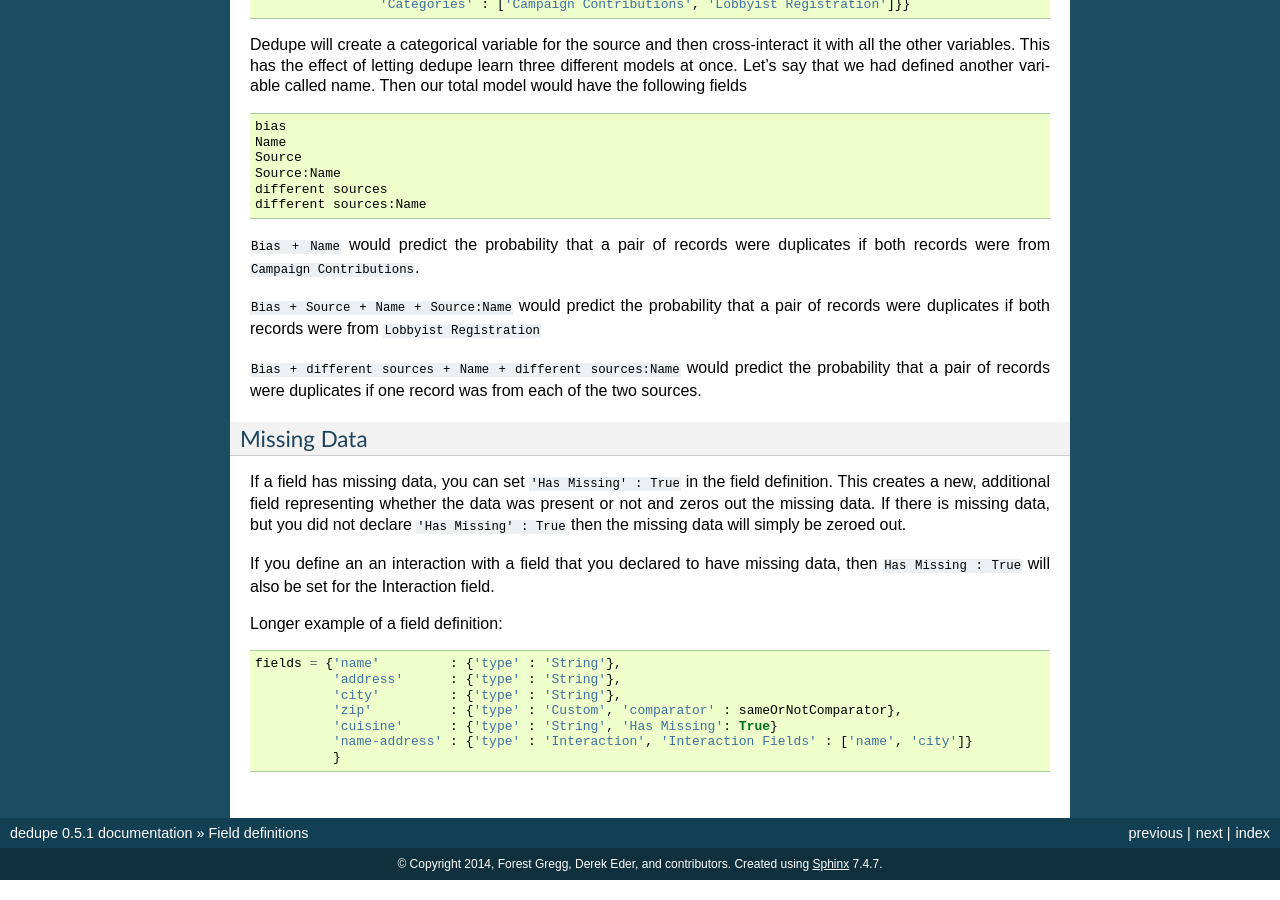
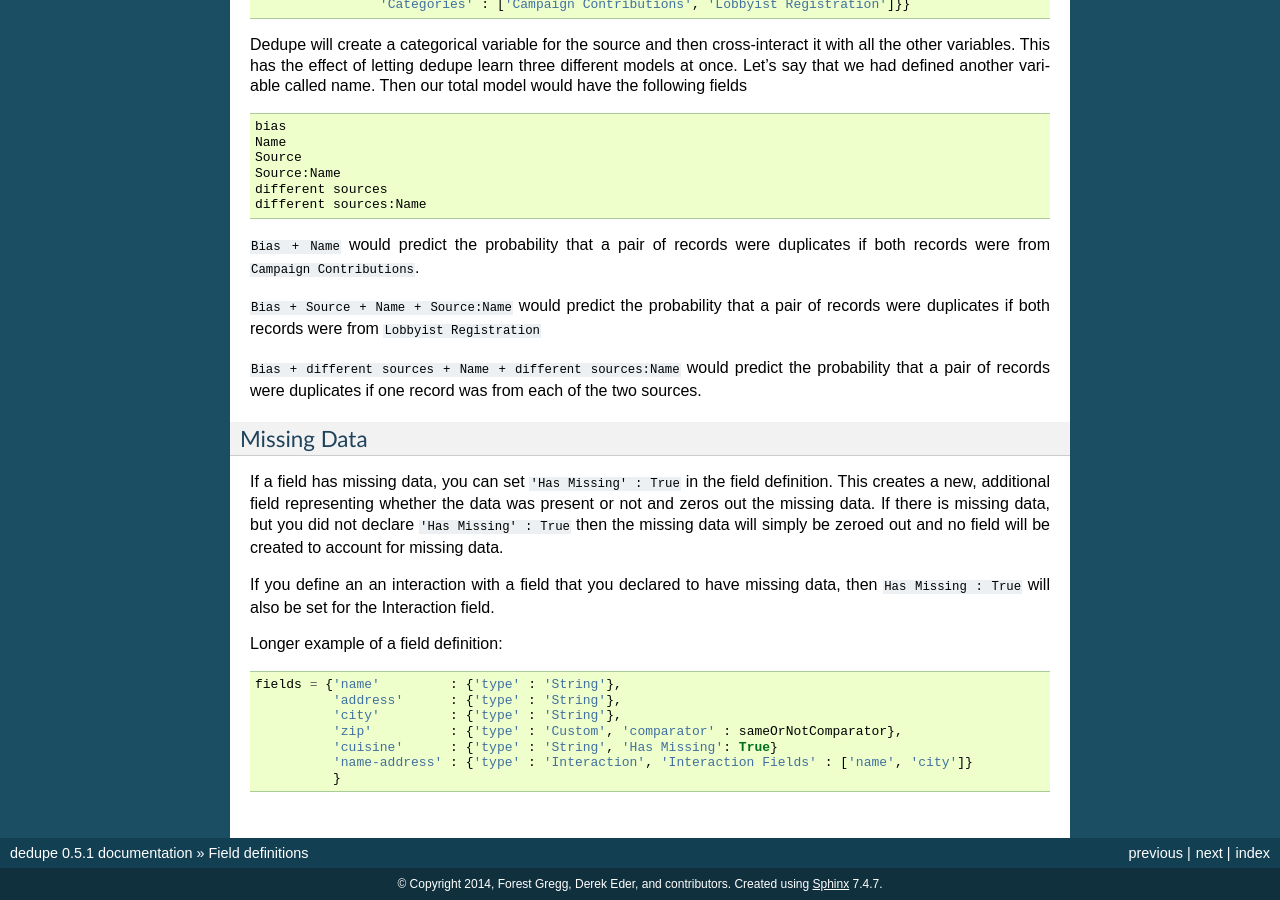
Before and after one commit to dedupeio/dedupe, a Sphinx documentation site: the page built from docs/Field-definition.rst, in a window 1280 px wide and 900 px high, scrolled down 2609 px. Built offline with Sphinx 7.4.7, drawn with Linux system fonts in a browser that asks for light colours.

Commit message:
Clarification on the effect of 'Has Missing'

```diff
--- a/docs/Field-definition.rst
+++ b/docs/Field-definition.rst
@@ -209,11 +209,12 @@ record was from each of the two sources.
 Missing Data
 ~~~~~~~~~~~~
 
-If a field has missing data, you can set ``'Has Missing' : True`` in the
-field definition. This creates a new, additional field representing
-whether the data was present or not and zeros out the missing data. If
-there is missing data, but you did not declare ``'Has Missing' : True``
-then the missing data will simply be zeroed out.
+If a field has missing data, you can set ``'Has Missing' : True`` in
+the field definition. This creates a new, additional field
+representing whether the data was present or not and zeros out the
+missing data. If there is missing data, but you did not declare ``'Has
+Missing' : True`` then the missing data will simply be zeroed out and
+no field will be created to account for missing data.
 
 If you define an an interaction with a field that you declared to have
 missing data, then ``Has Missing : True`` will also be set for the
```
